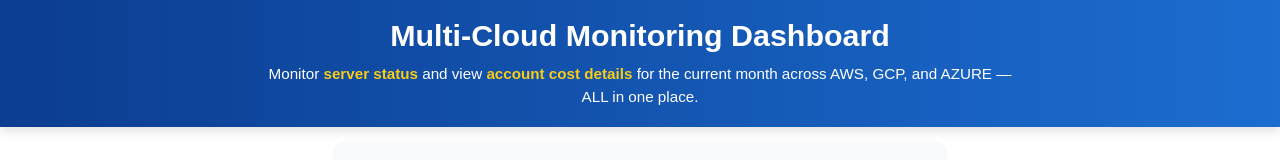
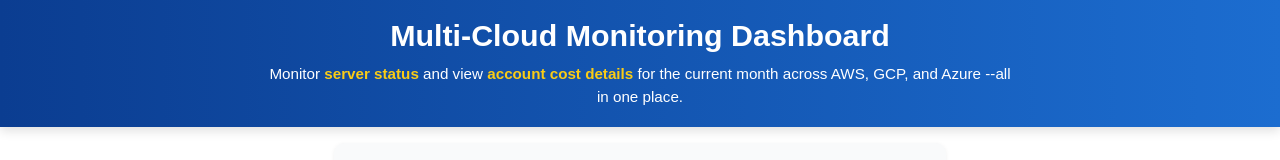
Before and after one commit to Mahesh-Kotakonda/multi-cloud-cost-and-service-status-dashboard, a React (Create React App) app in the folder app/frontend/: page / in a window 1280 px wide. Shown: the top 160 px of the page. Built offline with nearby package versions, Linux system fonts and the light colour scheme; no server answers.

Commit message:
Update Header.js

```diff
--- a/app/frontend/src/components/Header.js
+++ b/app/frontend/src/components/Header.js
@@ -9,7 +9,7 @@
         <p className="header-subtitle">
           Monitor <strong>server status</strong> and view{" "}
           <strong>account cost details</strong> for the current month across AWS,
-          GCP, and AZURE — ALL in one place.
+          GCP, and Azure --all in one place.
         </p>
       </div>
     </header>
```
